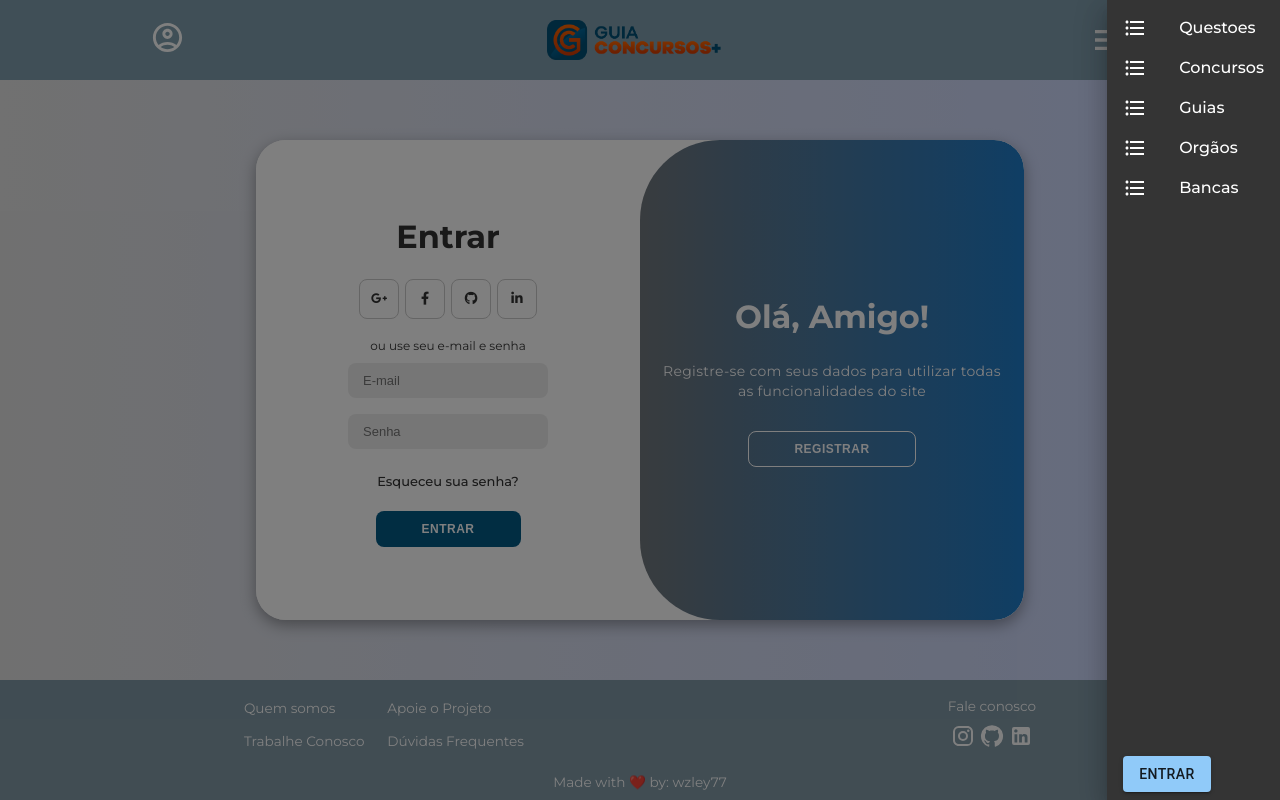
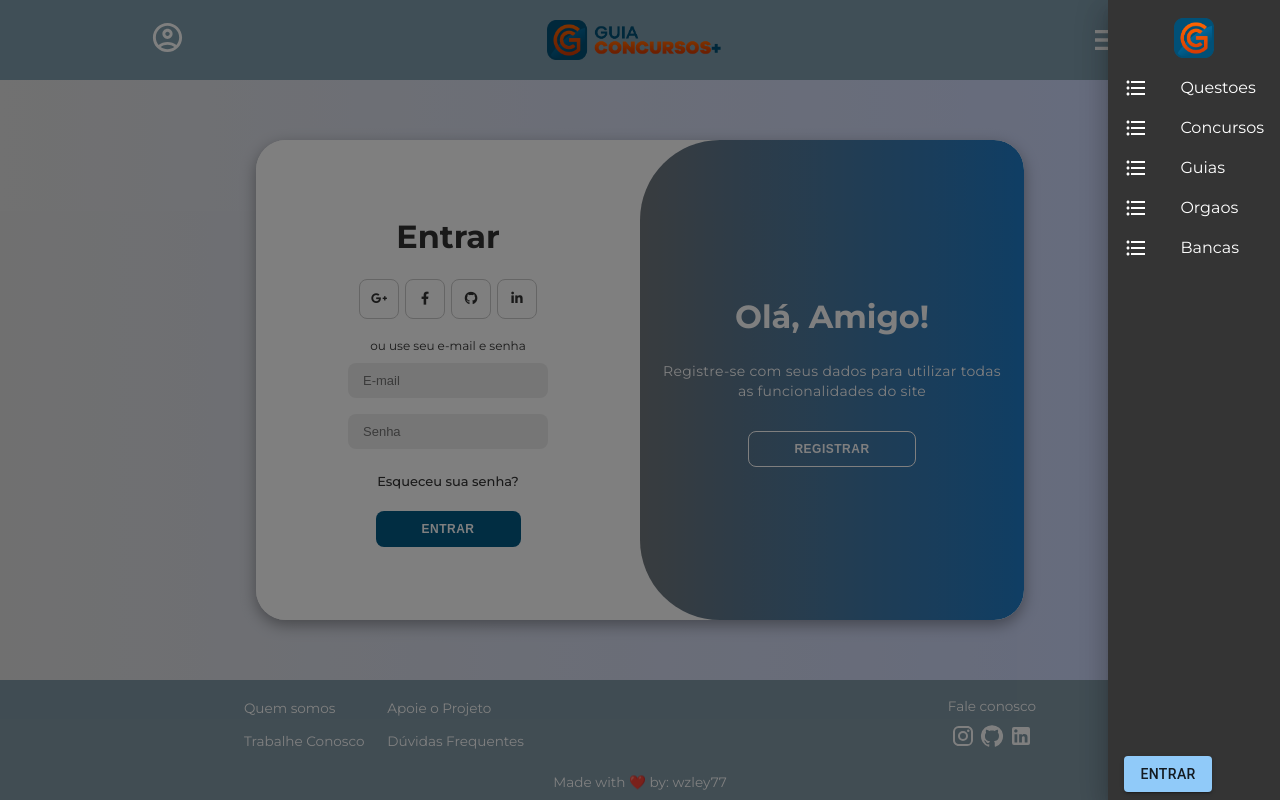
Before and after one commit to dablioz/amostradinhosite, a React (Vite) app: page /user in a window 1280 px wide. Both pictures are taken after a click on the icon 1110 px from the left and 40 px from the top of the page. Built offline with nearby package versions, Linux system fonts and the light colour scheme.

Commit message:
faço tudo menos o que eu tenhoque fazer

```diff
--- a/src/Components/Concurso/Concurso.css
+++ b/src/Components/Concurso/Concurso.css
@@ -46,7 +46,7 @@
     justify-content: space-between;
 
     & > .aoi {
-        flex: 1 1 50%;
+        flex: 1;
         min-width: 0;
     }
 
@@ -69,7 +69,8 @@
 }
 
 #coll #teste {
-    width: 95%;
+    margin: 0 auto;
+    width: 90%;
     display: flex;
     flex-direction: column;
     place-self: center;
--- a/src/Components/Concurso/Documento/Documento.css
+++ b/src/Components/Concurso/Documento/Documento.css
@@ -1,11 +1,10 @@
 #Documento-cont {
+    margin: 10px auto;
+    width: 100%;
+    flex: 1;
 
-    margin: 10px auto;
-    width: calc(85vw - 32px - 40px);
-    max-width: calc(980px - 32px - 40px);
     & > a {
         display: flex;
-        width: 100%;
         justify-content: space-between;
     }
 }
--- a/src/Components/Concurso/Documento/Documento.jsx
+++ b/src/Components/Concurso/Documento/Documento.jsx
@@ -8,7 +8,7 @@ export default function Documento(props) {
     return (
         <div id='Documento-cont'>
             <a href={props.link} target='_blank'>
-                <p className='nomegrande'>{filename}</p>
+                <p className='nomegrande'><b>{filename}</b></p>
                 <DescriptionIcon />
             </a>
         </div>
--- a/src/Components/Navbar/Navbar.jsx
+++ b/src/Components/Navbar/Navbar.jsx
@@ -1,54 +1,74 @@
-import * as React from "react";
-import { Link, Navigate, useNavigate } from "react-router-dom";
+import * as React from "react"
+import { Link, Navigate, useNavigate } from "react-router-dom"
 
-import AccountCircleOutlinedIcon from "@mui/icons-material/AccountCircleOutlined";
-import { Button, Drawer, IconButton, List, ListItem, ListItemIcon, ListItemButton } from "@mui/material";
-import { useContext } from "react";
-import logo from "../../assets/guia_concursos.png";
-import { AuthGoogleContext } from "../../context/authGoogle";
-import FormatListBulletedIcon from "@mui/icons-material/FormatListBulleted";
-import MenuIcon from "@mui/icons-material/Menu";
-import { Icon } from "@mui/material";
-import "./Navbar.css";
+import AccountCircleOutlinedIcon from "@mui/icons-material/AccountCircleOutlined"
+import { Button, Drawer, IconButton, List, ListItem, ListItemIcon, ListItemButton } from "@mui/material"
+import { useContext } from "react"
+import logo from "../../assets/guia_concursos.png"
+
+import logo_square from "../../assets/logo_square.png"
+import { AuthGoogleContext } from "../../context/authGoogle"
+import FormatListBulletedIcon from "@mui/icons-material/FormatListBulleted"
+import MenuIcon from "@mui/icons-material/Menu"
+import { Icon } from "@mui/material"
+import "./Navbar.css"
+
 function Navbar() {
-    const { user, signed, signOut } = useContext(AuthGoogleContext);
-    const navigate = useNavigate();
+    const { user, signed, signOut } = useContext(AuthGoogleContext)
+    const navigate = useNavigate()
 
     function useri(type) {
         /*  */
         if (type) {
-            return signed ? <img onClick={() => navigate("/user")} id="usrIcon" src={user.photoURL || "https://tinyurl.com/5kub7nce"} /> : <AccountCircleOutlinedIcon onClick={() => navigate("/user")} fontSize="large" />;
+            return signed ? (
+                <img
+                    onClick={() => navigate("/user")}
+                    id="usrIcon"
+                    src={user.photoURL || "https://tinyurl.com/5kub7nce"}
+                />
+            ) : (
+                <AccountCircleOutlinedIcon onClick={() => navigate("/user")} fontSize="large" />
+            )
         } else {
             return signed ? (
                 <ListItem id="pfpsec">
                     <Link to="/user">
-                        <img onClick={() => navigate("/user")} id="pfp" src={user.photoURL || "https://tinyurl.com/5kub7nce"} />
+                        <img
+                            onClick={() => navigate("/user")}
+                            id="pfp"
+                            src={user.photoURL || "https://tinyurl.com/5kub7nce"}
+                        />
                     </Link>
                 </ListItem>
             ) : (
                 ""
-            );
+            )
         }
     }
 
     function teste() {
-        let navigate = useNavigate();
         return signed ? (
-            <Button variant="contained" color="error" id="sair" onClick={signOut}>
-                Sair
-            </Button>
+            <>
+                <img
+                    id="usrIcon"
+                    onClick={() => navigate("/user")}
+                    src={user.photoURL || "https://tinyurl.com/5kub7nce"}
+                />
+                <span style={{ margin: "auto" }}> {user.displayName || user} </span>
+            </>
         ) : (
             <Button variant="contained" onClick={() => navigate("/auth")}>
                 Entrar
             </Button>
-        );
+        )
     }
 
-    const [open, setOpen] = React.useState(false);
+    const [open, setOpen] = React.useState(false)
 
-    const toggleDrawer = (newOpen) => () => {
-        setOpen(newOpen);
-    };
+    function toggleDrawer() {
+        open ? setOpen(false) : setOpen(true)
+    }
+
     return (
         <>
             <header>
@@ -58,7 +78,7 @@ function Navbar() {
                         <Link to="/" id="fdp">
                             <img id="logo" src={logo} alt="logo" />
                         </Link>
-                        <MenuIcon id="hamburguer" sx={{ fontSize: "40px" }} onClick={toggleDrawer(true)} />
+                        <MenuIcon id="hamburguer" sx={{ fontSize: "40px" }} onClick={() => toggleDrawer()} />
 
                         {/* {
                         <div>
@@ -84,29 +104,42 @@ function Navbar() {
                         } */}
                     </div>
                 </div>
-                <Drawer id="drawer" anchor="right" open={open} onClose={toggleDrawer(false)} ModalProps={{ keepMounted: true }}>
-                    <List onClick={toggleDrawer(false)}>
-                        {useri(false)}
-                        {["Questoes", "Concursos", "Guias", "Orgãos", "Bancas"].map((text, index) => (
+                <Drawer
+                    id="drawer"
+                    anchor="right"
+                    open={open}
+                    onClose={() => toggleDrawer()}
+                    ModalProps={{ keepMounted: true }}>
+                    <List onClick={() => toggleDrawer()}>
+                        <div id="fdp">
+                            <img id="logo" src={logo_square} />
+                        </div>
+
+                        {["Questoes", "Concursos", "Guias", "Orgaos", "Bancas"].map((text, index) => (
                             <ListItem key={index} disablePadding>
-                                <Link to={`/${text}`}>
-                                    <ListItemButton>
-                                        <ListItemIcon>
-                                            <FormatListBulletedIcon />
-                                        </ListItemIcon>
+                                <ListItemButton onClick={() => navigate(`/${text}`)}>
+                                    <ListItemIcon>
+                                        <FormatListBulletedIcon />
+                                    </ListItemIcon>
 
-                                        <span className="item">{text}</span>
-                                    </ListItemButton>
-                                </Link>
+                                    <span className="item">{text}</span>
+                                </ListItemButton>
                             </ListItem>
                         ))}
                     </List>
 
-                    <ListItem onClick={toggleDrawer(false)}>{teste()}</ListItem>
+                    <ListItem
+                        style={{ cursor: "pointer" }}
+                        onClick={() => {
+                            toggleDrawer()
+                            navigate("/user")
+                        }}>
+                        {teste()}
+                    </ListItem>
                 </Drawer>
             </header>
         </>
-    );
+    )
 }
 
-export default Navbar;
+export default Navbar
--- a/src/Telas/User/User.css
+++ b/src/Telas/User/User.css
@@ -21,6 +21,7 @@
 
 #usercard div h2 {
     line-height: 50px;
+    margin-right: 25px;
 }
 
 #userbg {
@@ -32,10 +33,10 @@
 }
 
 #pfp {
-    max-height: 100px;
-    min-height: 100px;
-    max-width: 100px;
-    min-width: 100px;
+    cursor: pointer;
+    width: 100px;
+    height: 100px;
+    margin-bottom: 10px;
     border-radius: 50%;
     object-fit: cover;
 }
--- a/src/Telas/User/User.jsx
+++ b/src/Telas/User/User.jsx
@@ -1,28 +1,34 @@
-import { Button, Modal } from "@mui/material";
-import * as React from "react";
-import { useContext } from "react";
-import { Link } from "react-router-dom";
-import { AuthGoogleContext } from "../../context/authGoogle";
+import { Button, Modal } from "@mui/material"
+import * as React from "react"
+import { useContext } from "react"
+import { Link } from "react-router-dom"
+import { AuthGoogleContext } from "../../context/authGoogle"
 
-import neymar from "../../assets/982239d877ee1a0c116cc03db7ac3eb7.jpg";
+import neymar from "../../assets/982239d877ee1a0c116cc03db7ac3eb7.jpg"
 
-import Box from "@mui/material/Box";
-import EditUser from "./EditUser";
-import "./User.css";
+import Box from "@mui/material/Box"
+import EditUser from "./EditUser"
+import "./User.css"
 
+import { Tooltip } from "@mui/material"
 
 function User() {
     // const Fuse = require('fuse.js')
 
-    const { user, signOut } = useContext(AuthGoogleContext);
+    const { user, signOut } = useContext(AuthGoogleContext)
 
-    const username = user.displayName || "User";
-    const userImage = user.photoURL || "https://tinyurl.com/5kub7nce";
+    const username = user.displayName || "User"
+    const userImage = user.photoURL || "https://tinyurl.com/5kub7nce"
 
-    const [open, setOpen] = React.useState(false);
-    const handleOpen = () => {
-        open ? setOpen(false) : setOpen(true);
-    };
+    const [open, setOpen] = React.useState(false)
+
+    const [openTip, setOpenTip] = React.useState(true)
+
+    const handleTip = () =>
+        openTip ? setOpenTip(false) : setOpenTip(true)
+
+    const handleOpen = () =>
+        open ? setOpen(false) : setOpen(true)
 
     const style = {
         position: "absolute",
@@ -34,7 +40,7 @@ function User() {
         border: "2px solid #000",
         boxShadow: 24,
         p: 4,
-    };
+    }
 
     return (
         <div id="userCont">
@@ -42,10 +48,10 @@ function User() {
                 <img id="userbg" src={neymar} />
                 {/*"https://i.ytimg.com/vi/SGQULVZ8lyk/maxresdefault.jpg?7857057827"*/}
                 <div id="user-data">
+                    <Tooltip open={openTip} onClose={handleTip} onOpen={handleTip} title="< Edit User" placement="right-end">
+                        <img src={userImage} id="pfp" onClick={handleOpen} />
+                    </Tooltip>
                     <h2>{username}</h2>
-                    <Link /* to="/user/edit" */ id="linkUserImg">
-                        <img src={userImage} id="pfp" onClick={handleOpen} />
-                    </Link>
                 </div>
             </div>
 
@@ -63,6 +69,6 @@ function User() {
                 </Box>
             </Modal>
         </div>
-    );
+    )
 }
-export default User;
+export default User
```
Also changed, not shown: src/Components/Concurso/Concurso.jsx (+4 -3 lines).
